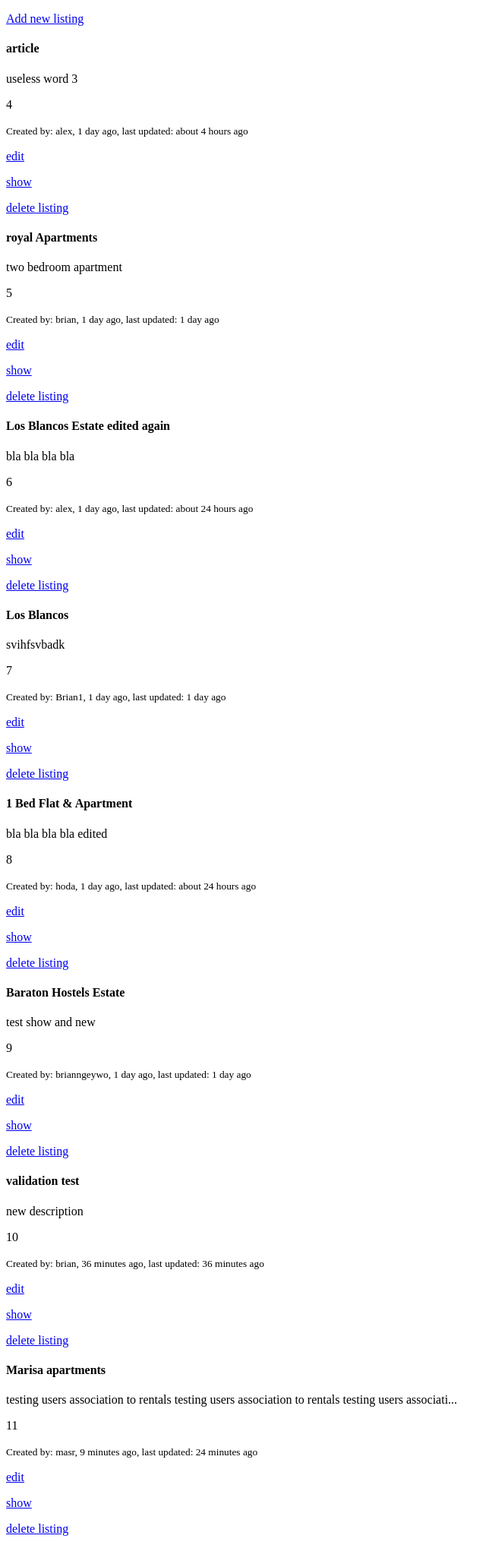
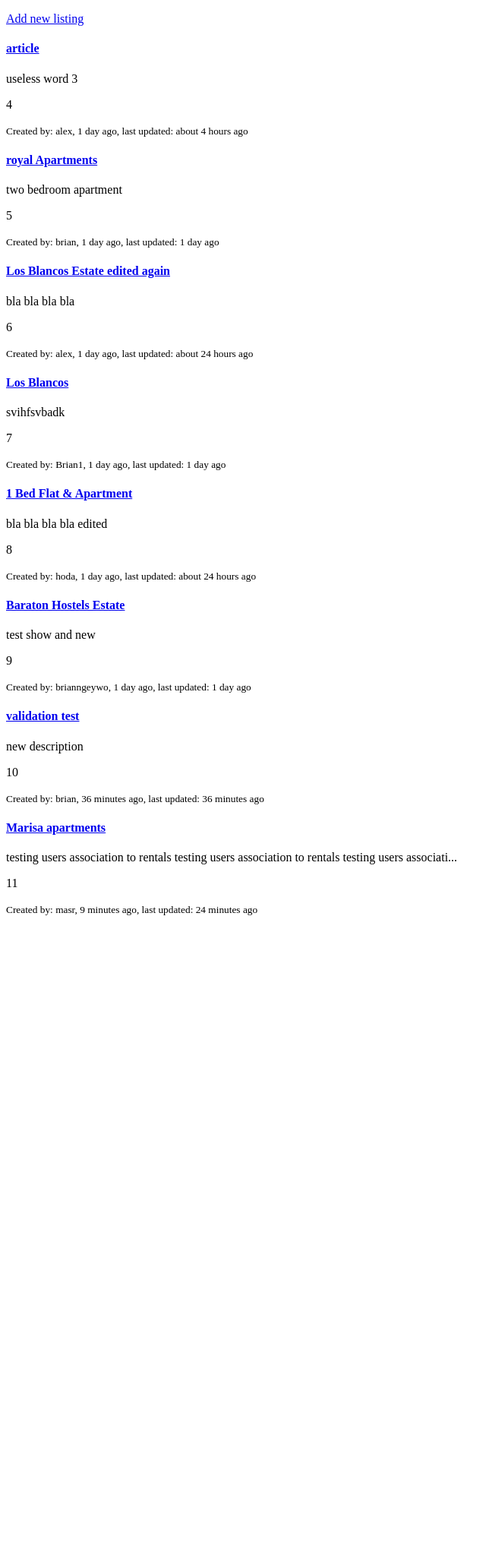
Before and after one commit to brianngeywo/alpharent, a Rails app: page /rentals in a window 1280 px wide. Shown: the whole page at 76% size, without its empty margins (0-644 px from the left). After the commit the page ends 1205 px from the top, so only its background shows below. Run offline with Rails 7, Linux system fonts and the light colour scheme; data comes from the database, SQL or seed files in the repository.

Commit message:
users index and links

```diff
--- a/app/controllers/users_controller.rb
+++ b/app/controllers/users_controller.rb
@@ -1,10 +1,14 @@
 class UsersController < ApplicationController
+
+  def index
+    @users = User.all
+  end
 
   def new
     @user = User.new
   end
   def edit
-        @user = User.find(params[:id])
+    user = User.find(params[:id])
   end
 
   def create
--- a/app/views/rentals/_rental.html.erb
+++ b/app/views/rentals/_rental.html.erb
@@ -1,21 +1,16 @@
-
 <p class="text-blue-700 text-2xl font-bold">
 <%= link_to 'Add new listing', new_rental_path %>
 </p>
-<div class="w-full bg-gray-200 border-2 border-black h-60">
+<div class="w-2/3 ml-32 bg-gray-200 border-2 border-black h-60">
   <div class="p-4">
     <% obj.each do |rental| %>
     <div class="shadow-2xl m-3">
       <div class="p-2">
-        <h4><b><%= rental.title %></b></h4>
+        <h4 class="text-3xl text-teal-700 font-bold"><b><%= link_to rental.title, rental_path(rental) %></b></h4>
         <p><%= truncate(rental.description, length: 100) %></p>
         <p><%= rental.id %></p>
                 <small>Created by: <%= rental.user.username if rental.user%>, <%= time_ago_in_words(rental.created_at)%> ago,
         last updated: <%= time_ago_in_words(rental.updated_at) %> ago</small>
-        <p><%= link_to 'edit', edit_rental_path(rental) %></p>
-        <p><%= link_to 'show', rental_path(rental) %></p>
-        <p><%= link_to 'delete listing', rental, method: :delete,data: { confirm: 'Are you sure?' } %></p>
-        <p></p>
       </div>
     </div>
   <% end %>
--- a/app/views/rentals/show.html.erb
+++ b/app/views/rentals/show.html.erb
@@ -11,3 +11,5 @@
 <p>
 <%= link_to 'rentals listing', rentals_path %>
 </p>
+
+  <h4><b>created by:<%= link_to @rental.user.username, user_path(@rental.user) %></b></h4>
```
Also changed, not shown: app/views/users/index.html.erb (added, +16 -0 lines), 1 other file. Lines whose indentation alone changed are shown as unchanged.
